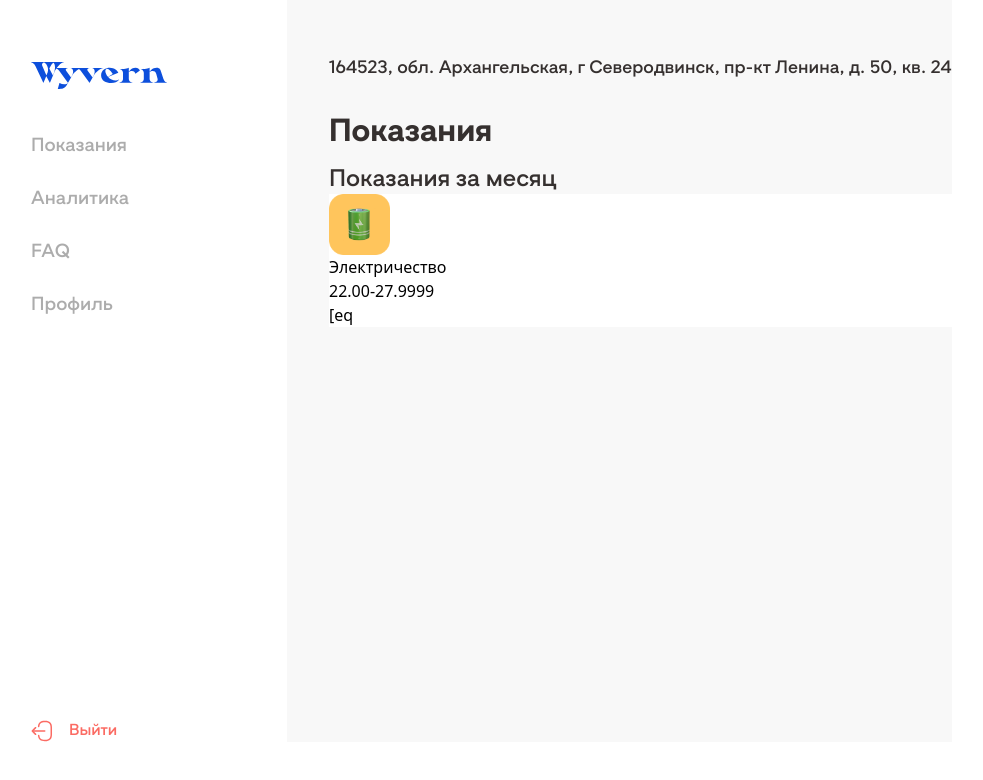
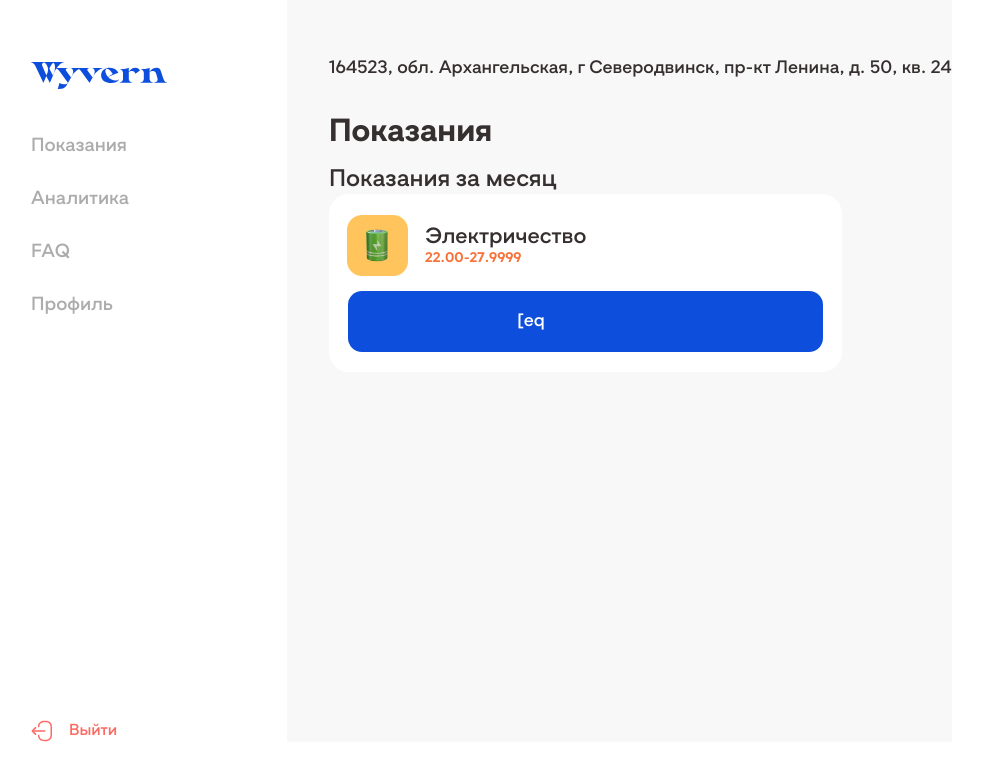
Before and after one commit to DimaGorbusha/Wyvern, a Next.js app in the folder frontend/: page /data in a window 1280 px wide. Shown: the top 780 px of the page, without its empty margins (13-996 px from the left). Built offline with nearby package versions, Linux system fonts and the light colour scheme.

Commit message:
feat(Card): Add styles to Card component

```diff
--- a/frontend/components/Common/Card.tsx
+++ b/frontend/components/Common/Card.tsx
@@ -10,11 +10,15 @@ type Props = {
 
 export default function Card({cardTitle, cardImg, cardDate, cardButton}: Props) {
   return (
-    <div className='bg-white'>
-        <Image src={cardImg} alt='' className='w-[61px] h-[61px]'/>
-        <h3>{cardTitle}</h3>
-        <h4>{cardDate}</h4>
-        <p>{cardButton}</p>
+    <div className='bg-white rounded-[20px] flex flex-col w-[513px]'>
+        <div className='flex flex-row ml-[18px] mt-[21px] mb-[15px]'>
+            <Image src={cardImg} alt='' className='w-[61px] h-[61px]'/>
+            <div className='flex flex-col mt-[10px] ml-[17px]'>
+                <h3 className='heading5 mb-[1px]'>{cardTitle}</h3>
+                <h4 className='tag3 text-[14px] text-orange'>{cardDate}</h4>
+            </div>
+        </div>
+        <p className='bg-main rounded-[14px] py-[20px] px-[169px] text-white btn1 cursor-pointer w-[475px] ml-[19px] mb-[20px] hover:text-main hover:bg-bg links_hover hover:delay-75 hover:ease-linear hover:duration-100' >{cardButton}</p>
     </div>
   )
 }
--- a/frontend/tailwind.config.js
+++ b/frontend/tailwind.config.js
@@ -24,7 +24,8 @@ module.exports = {
         hov: '#2365F1',
         inactive: '#ACACAC',
         light_orange: '#FB6B63',
-        black: '#35302F'
+        black: '#35302F',
+        orange: '#F87239'
       }
     },
   },
```
